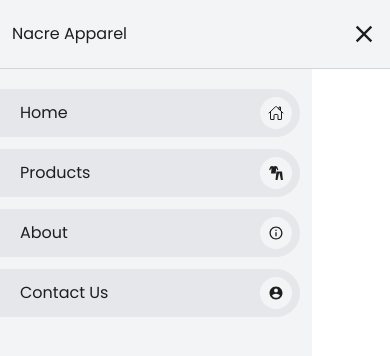
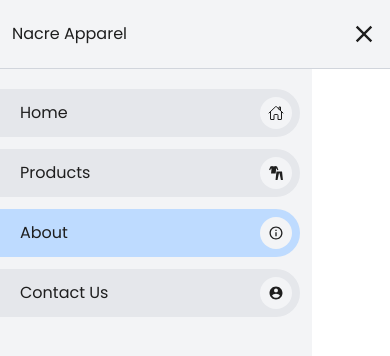
Before and after one commit to adeel7831/nacre-apparel, a React (Vite) app: page /nacre-apparel/about in a window 390 px wide. Both pictures are taken after a click on the element 364 px from the left and 34 px from the top of the page. Shown: the top 356 px of the page. Built offline with nearby package versions, Linux system fonts and the light colour scheme.

Commit message:
transition effect applied on mobile menu

```diff
--- a/src/components/Header.jsx
+++ b/src/components/Header.jsx
@@ -30,15 +30,21 @@ const Header = () => {
             })}
           </div>
         </nav>
-        <div onClick={mobileMenuToggler} className="md:hidden">
-          {mobileMenuOpen ? (
-            <MdOutlineClose className="h-7 w-7" />
-          ) : (
-            <RiMenu3Fill className="h-7 w-7" />
-          )}
+        <div onClick={mobileMenuToggler} className="md:hidden relative w-7 h-7">
+          <RiMenu3Fill
+            className={`absolute h-7 w-7 transition-all duration-500 ease-in-out
+            ${mobileMenuOpen ? "opacity-0  scale-0" : "opacity-100  scale-100"}`}
+          />
+          <MdOutlineClose
+            className={`absolute h-7 w-7 transition-all duration-500 ease-in-out
+            ${mobileMenuOpen ? "opacity-100 scale-100" : "opacity-0  scale-0"}`}
+          />
         </div>
       </div>
-      {mobileMenuOpen && <MobileMenu mobileMenuToggler={mobileMenuToggler} />}
+      <MobileMenu
+        isOpen={mobileMenuOpen}
+        mobileMenuToggler={mobileMenuToggler}
+      />
     </>
   );
 };
--- a/src/components/MobileMenu.jsx
+++ b/src/components/MobileMenu.jsx
@@ -1,16 +1,24 @@
-import { Link } from "react-router";
+import { Link, NavLink } from "react-router";
 import NavItems from "../constants/NavItems";
 
-const MobileMenu = ({ mobileMenuToggler }) => {
+const MobileMenu = ({ isOpen, mobileMenuToggler }) => {
   return (
-    <nav className="md:hidden">
-      <div className="flex flex-col fixed z-50 w-[80%]  h-screen items-center gap-3 px-3 pl-0 py-5 text-medium bg-gray-100">
+    <nav
+      className={`md:hidden fixed z-50  left-0 h-screen w-[80%] bg-gray-100
+                  flex flex-col items-center gap-3 px-3 py-5 pl-0 text-medium
+                  transform transition-transform duration-500 ease-in-out
+                  ${isOpen ? "translate-x-0" : "-translate-x-full"}`}
+    >
       {NavItems.map((item, indx) => {
         return (
-            <Link
+          <NavLink
             to={item.link}
             key={indx}
-              className="w-full py-2 px-5 pr-2 rounded-r-full bg-gray-200"
+            className={({ isActive }) =>
+              `w-full py-2 px-5 pr-2 rounded-r-full ${
+                isActive ? "bg-blue-200" : "bg-gray-200"
+              }`
+            }
           >
             <div
               onClick={mobileMenuToggler}
@@ -19,10 +27,9 @@ const MobileMenu = ({ mobileMenuToggler }) => {
               {item.title}
               <div className="bg-gray-100 p-2 rounded-full">{item.icon}</div>
             </div>
-            </Link>
+          </NavLink>
         );
       })}
-      </div>
     </nav>
   );
 };
```
Lines whose indentation alone changed are shown as unchanged.
